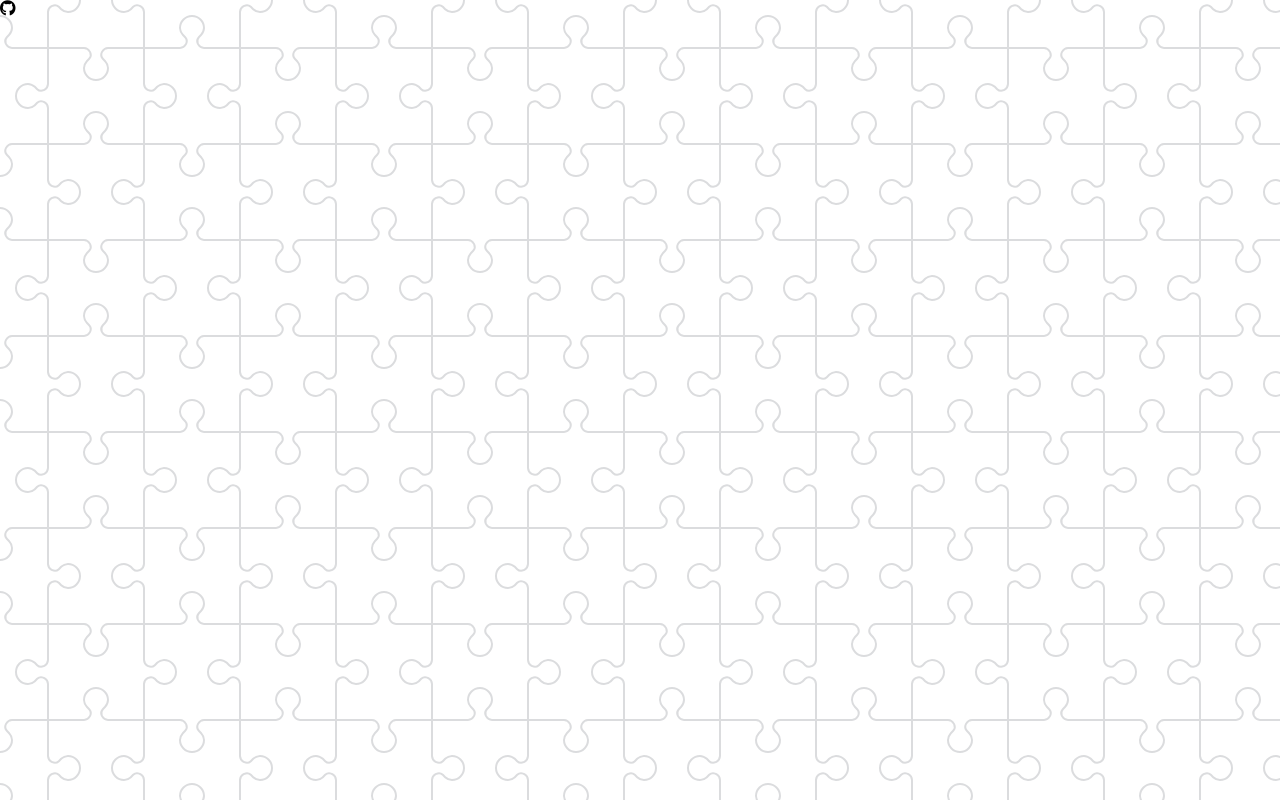
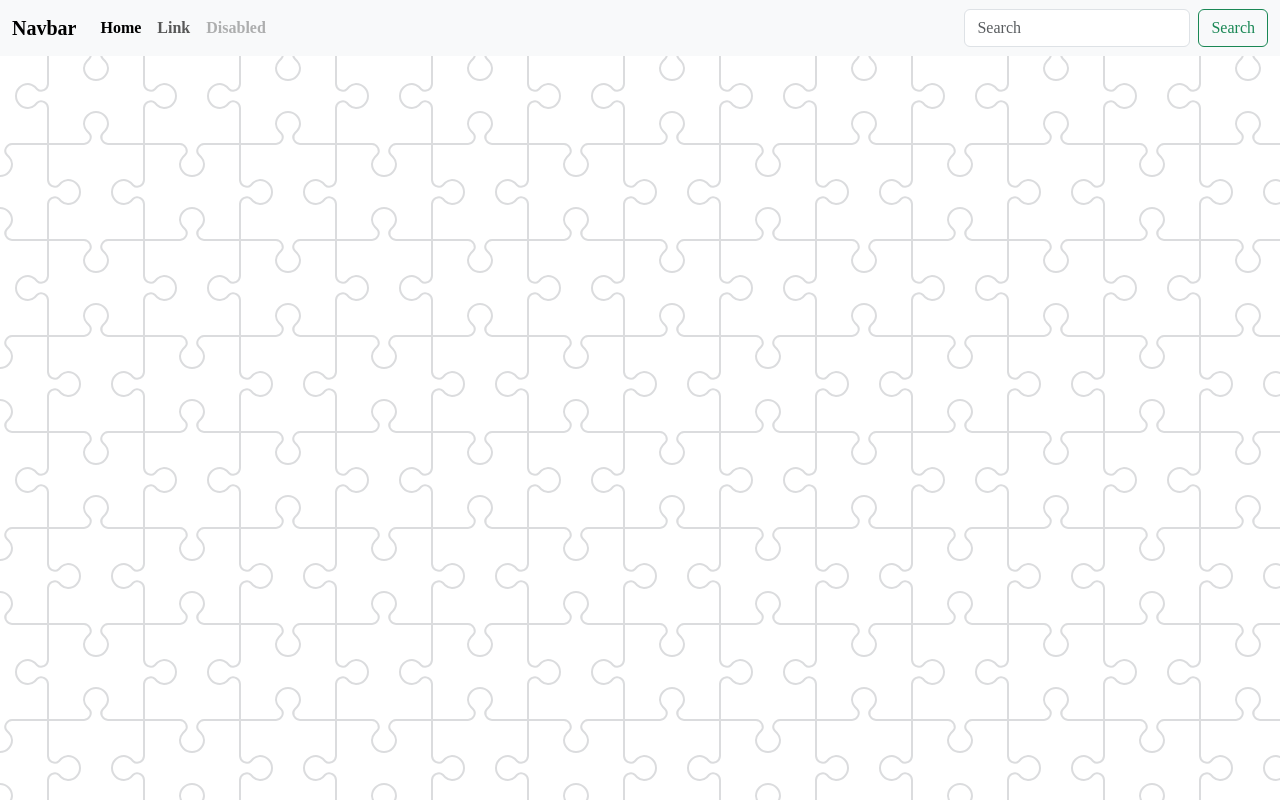
Before and after one commit to fullwebdevstack/Muhammad-Ali-Nawaz, a plain HTML site: page index.html in a window 1280 px wide. Drawn offline with nearby package versions, Linux system fonts and the light colour scheme.

Commit message:
Bootstrap header add cdn

```diff
--- a/index.html
+++ b/index.html
@@ -1,24 +1,53 @@
 <!DOCTYPE html>
 <html lang="en">
+
 <head>
     <meta charset="UTF-8">
     <meta name="viewport" content="width=device-width, initial-scale=1.0">
     <title>Muhammad Ali Nawaz</title>
     <!--Favicon.. CSS-Tricks URL -->
-     <link rel="icon" type="image/png" href="https://www.google.com/s2/favicons?domain=netflix.com">
+    <link rel="icon" type="image/png" href="https://www.google.com/s2/favicons?domain=netflix.com">
     <!-- Bootstrap CSS cdn -->
-    <link rel="stylesheet" href="https://cdnjs.cloudflare.com/ajax/libs/bootstrap/5.3.7/js/bootstrap.min.js">
+    <link href="https://cdn.jsdelivr.net/npm/bootstrap@5.3.7/dist/css/bootstrap.min.css" rel="stylesheet" integrity="sha384-LN+7fdVzj6u52u30Kp6M/trliBMCMKTyK833zpbD+pXdCLuTusPj697FH4R/5mcr" crossorigin="anonymous">
     <!-- Font-awesome Icons cdn -->
     <link rel="stylesheet" href="https://cdnjs.cloudflare.com/ajax/libs/font-awesome/6.7.2/css/all.min.css">
     <!-- CSS file linked -->
     <link rel="stylesheet" href="style.css">
 </head>
+
 <body>
+        <nav class="navbar navbar-expand-lg bg-body-tertiary">
+            <div class="container-fluid">
+                <a class="navbar-brand" href="#">Navbar</a>
+                <button class="navbar-toggler" type="button" data-bs-toggle="collapse"
+                    data-bs-target="#navbarTogglerDemo02" aria-controls="navbarTogglerDemo02" aria-expanded="false"
+                    aria-label="Toggle navigation">
+                    <span class="navbar-toggler-icon"></span>
+                </button>
+                <div class="collapse navbar-collapse" id="navbarTogglerDemo02">
+                    <ul class="navbar-nav me-auto mb-2 mb-lg-0">
+                        <li class="nav-item">
+                            <a class="nav-link active" aria-current="page" href="#">Home</a>
+                        </li>
+                        <li class="nav-item">
+                            <a class="nav-link" href="#">Link</a>
+                        </li>
+                        <li class="nav-item">
+                            <a class="nav-link disabled" aria-disabled="true">Disabled</a>
+                        </li>
+                    </ul>
+                    <form class="d-flex" role="search">
+                        <input class="form-control me-2" type="search" placeholder="Search" aria-label="Search" />
+                        <button class="btn btn-outline-success" type="submit">Search</button>
+                    </form>
+                </div>
+            </div>
+        </nav>
 
-    <i class="fa-brands fa-github"></i>
-<!-- Bootstrap JavaScript cdn -->
-    <script src="https://cdn.jsdelivr.net/npm/bootstrap@5.3.7/dist/js/bootstrap.bundle.min.js" integrity="sha384-ndDqU0Gzau9qJ1lfW4pNLlhNTkCfHzAVBReH9diLvGRem5+R9g2FzA8ZGN954O5Q" crossorigin="anonymous"></script>
+    <!-- Bootstrap JavaScript cdn -->
+    <script src="https://cdn.jsdelivr.net/npm/bootstrap@5.3.3/dist/js/bootstrap.bundle.min.js"></script>
     <!-- Script.js linked -->
     <script src="script.js"></script>
 </body>
+
 </html>
```
